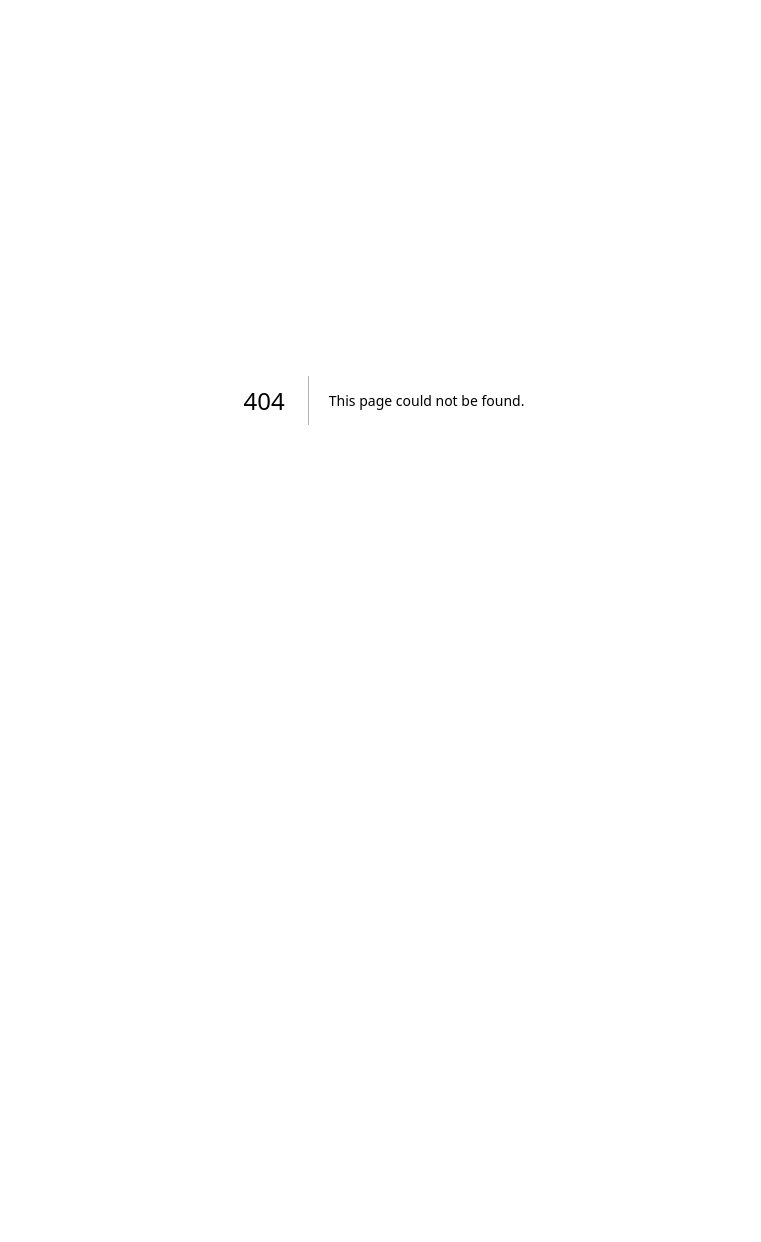
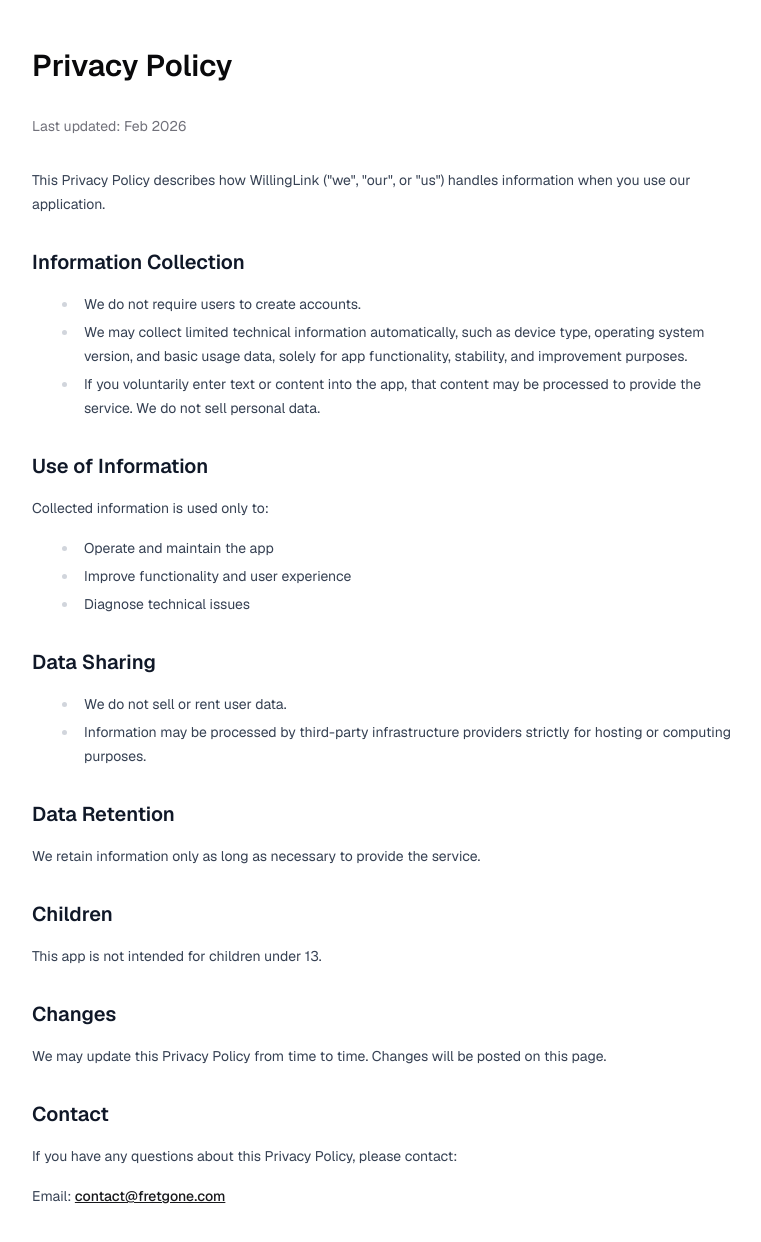
Before and after one commit to xiayu012/WillingLink, a Next.js app: page /privacy in a window 1280 px wide. Before the commit this address had no page. Shown: the top 1242 px of the page, without its empty margins (256-1017 px from the left). Before the commit the page ends 800 px from the top, so only its background shows below. Built offline with nearby package versions, Linux system fonts and the light colour scheme.

Commit message:
Add privacy policy page footer link
- Create privacy policy page at /privacy
- Add privacy policy link in footer

```diff
--- a/app/(chat)/layout.tsx
+++ b/app/(chat)/layout.tsx
@@ -1,5 +1,6 @@
 import { cookies } from "next/headers";
 import Script from "next/script";
+import Link from "next/link";
 import { Suspense } from "react";
 import { AppSidebar } from "@/components/app-sidebar";
 import { DataStreamProvider } from "@/components/data-stream-provider";
@@ -29,7 +30,14 @@
   return (
     <SidebarProvider defaultOpen={!isCollapsed}>
       <AppSidebar user={session?.user} />
-      <SidebarInset>{children}</SidebarInset>
+      <SidebarInset>
+        {children}
+        <footer className="border-t bg-background p-4 text-center text-muted-foreground text-sm">
+          <Link className="hover:underline" href="/privacy">
+            Privacy Policy
+          </Link>
+        </footer>
+      </SidebarInset>
     </SidebarProvider>
   );
 }
--- /dev/null
+++ b/app/privacy/page.tsx
@@ -0,0 +1,88 @@
+import type { Metadata } from "next";
+
+export const metadata: Metadata = {
+  title: "Privacy Policy - WillingLink",
+  description: "Privacy Policy for WillingLink",
+};
+
+export default function PrivacyPage() {
+  return (
+    <div className="mx-auto max-w-3xl px-4 py-12 md:px-6 lg:px-8">
+      <h1 className="mb-8 font-semibold text-3xl">Privacy Policy</h1>
+      <p className="mb-8 text-muted-foreground text-sm">
+        Last updated: Feb 2026
+      </p>
+
+      <div className="prose prose-sm dark:prose-invert max-w-none">
+        <p className="mb-6">
+          This Privacy Policy describes how WillingLink (&quot;we&quot;,
+          &quot;our&quot;, or &quot;us&quot;) handles information when you use
+          our application.
+        </p>
+
+        <h2 className="mb-4 mt-8 font-semibold text-xl">Information Collection</h2>
+        <ul className="mb-6 ml-6 list-disc space-y-2">
+          <li>We do not require users to create accounts.</li>
+          <li>
+            We may collect limited technical information automatically, such as
+            device type, operating system version, and basic usage data, solely
+            for app functionality, stability, and improvement purposes.
+          </li>
+          <li>
+            If you voluntarily enter text or content into the app, that content
+            may be processed to provide the service. We do not sell personal
+            data.
+          </li>
+        </ul>
+
+        <h2 className="mb-4 mt-8 font-semibold text-xl">Use of Information</h2>
+        <p className="mb-4">Collected information is used only to:</p>
+        <ul className="mb-6 ml-6 list-disc space-y-2">
+          <li>Operate and maintain the app</li>
+          <li>Improve functionality and user experience</li>
+          <li>Diagnose technical issues</li>
+        </ul>
+
+        <h2 className="mb-4 mt-8 font-semibold text-xl">Data Sharing</h2>
+        <ul className="mb-6 ml-6 list-disc space-y-2">
+          <li>We do not sell or rent user data.</li>
+          <li>
+            Information may be processed by third-party infrastructure providers
+            strictly for hosting or computing purposes.
+          </li>
+        </ul>
+
+        <h2 className="mb-4 mt-8 font-semibold text-xl">Data Retention</h2>
+        <p className="mb-6">
+          We retain information only as long as necessary to provide the
+          service.
+        </p>
+
+        <h2 className="mb-4 mt-8 font-semibold text-xl">Children</h2>
+        <p className="mb-6">
+          This app is not intended for children under 13.
+        </p>
+
+        <h2 className="mb-4 mt-8 font-semibold text-xl">Changes</h2>
+        <p className="mb-6">
+          We may update this Privacy Policy from time to time. Changes will be
+          posted on this page.
+        </p>
+
+        <h2 className="mb-4 mt-8 font-semibold text-xl">Contact</h2>
+        <p className="mb-2">
+          If you have any questions about this Privacy Policy, please contact:
+        </p>
+        <p className="mb-6">
+          Email:{" "}
+          <a
+            className="text-primary hover:underline"
+            href="mailto:contact@fretgone.com"
+          >
+            contact@fretgone.com
+          </a>
+        </p>
+      </div>
+    </div>
+  );
+}
```
